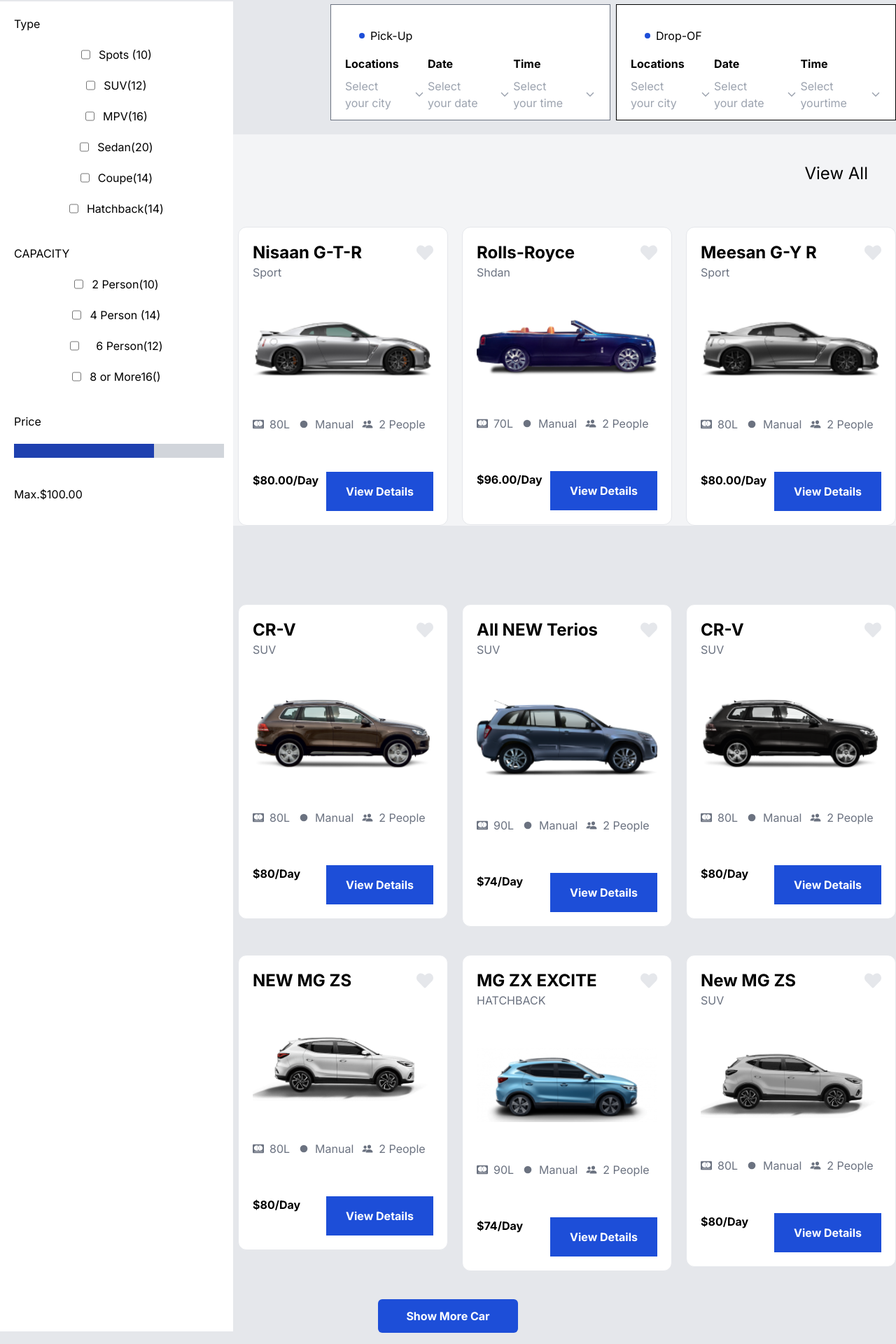
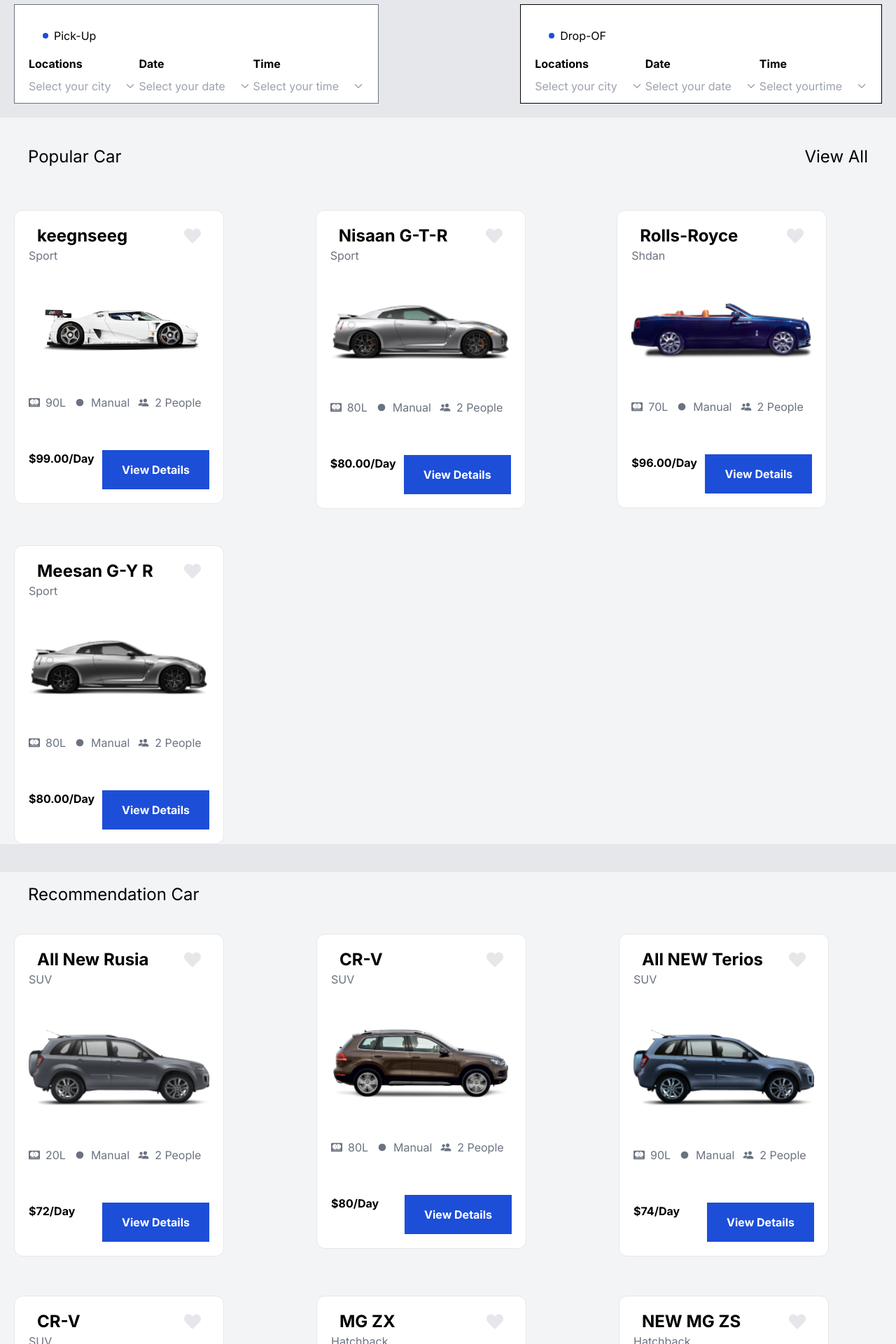
Before and after one commit to UROOBAYASEEN/step3, a Next.js app: page / in a window 1280 px wide. Shown: the part 484-2404 px from the top of the page at 70% size. Built offline with nearby package versions, Linux system fonts and the light colour scheme.

Commit message:
Your descriptive commit message

```diff
--- a/app/Car/page.tsx
+++ b/app/Car/page.tsx
@@ -1,12 +1,23 @@
 import React from 'react'
 import Popolarcar from '../mycomponets/Popolarcar'
 import RecomdeCar from '../mycomponets/RecomdeCar'
+import SideBar from '../mycomponets/SideBar'
 
 const page = () => {
   return (
     <div>
+
+      <div className='flex bg-gray-100'>
+        <div className=''><SideBar/></div>
+        <div className=''>
         <Popolarcar/>
         <RecomdeCar/>
+        </div>
+
+      </div>
+
+
+
     </div>
   )
 }
--- a/app/mycomponets/Header.tsx
+++ b/app/mycomponets/Header.tsx
@@ -11,19 +11,28 @@
 
 
 const Header = () => {
-  const [hamburguer, sethamburguer] = useState(false)
+  const [hamburguer, sethamburguer] = useState(true)
+
+
   return (
     <div className=' flex justify-between mx-2'>
+
       <div className='flex justify-between relative gap-10'>
 
 
-      <div className="md:hidden"onClick={()=>{
-        sethamburguer(!hamburguer)
+      <div className="md:hidden" onClick={
+        ()=>{
+          sethamburguer(!hamburguer)
+        }
+      }><GiHamburgerMenu className="font-bold text-3xl mt-5 " /></div>
+      {
+        hamburguer &&  <div className='fixed top-10'>
+          <div className='z-[100%]'></div>
+
+          </div>
       }
-      } ><GiHamburgerMenu className="font-bold text-3xl mt-5 " /></div>
-      {
-        hamburguer &&  <SideBar/>
-      }
+
+
        <Link href="/"> <h1 className='text-2xl font-bold text-blue-700 text-center mt-4'>Mornet</h1></Link>
         <div className=' hidden lg:inline'>
         <input type='text' placeholder='search some thing here' className='w-[400px] text-center border border-gray-300  p rounded-lg my-5'></input>
--- a/app/mycomponets/Headerone.tsx
+++ b/app/mycomponets/Headerone.tsx
@@ -39,8 +39,8 @@
         <button className='bg-blue-800 text-white px-9 py-3 mt-5 ml-5 rounded-md'>Rental Car</button>
     </div>
     </div>
-    <div className=' gap-2 justify-end  mt-6  md:flex '>
-      <div className='w-[400px]  border border-gray-500 bg-white px-5 py-3'>
+    <div className=' gap-2 justify-between mx-5  mt-6  md:flex '>
+      <div className='  border border-gray-500 bg-white px-5 py-3'>
         <div className='flex items-center gap-2 mt-5 ml-5'><span className='h-2 w-2 bg-blue-700 rounded-full'></span><span>Pick-Up</span></div>
         <div className='flex justify-center gap-1 mt-4'>
           <div>
@@ -62,7 +62,7 @@
 
         </div>
       </div>
-      <div className='w-[400px]  border border-black bg-white py-3'>
+      <div className='  border border-black bg-white py-3'>
 
       <div className='    bg-white px-5'>
         <div className='flex items-center gap-2 mt-5 ml-5'><span className='h-2 w-2 bg-blue-700 rounded-full'></span><span>Drop-OF</span></div>
--- a/app/mycomponets/Popolarcar.tsx
+++ b/app/mycomponets/Popolarcar.tsx
@@ -35,14 +35,14 @@
         },
     ]
   return (
-    <div className=' mt-5 bg-gray-100'>
+    <div className=' mt-5 bg-gray-100 overflow-x-hidden'>
         <div className='flex justify-between'>
         <h1 className='mt-10 mx-10 mb-5 text-2xl'>Popular Car</h1>
         <h1 className='mt-10 mx-10 mb-5 text-2xl'>View All</h1>
         </div>
 
 
-    <div className=' grid grid-cols-1 md:grid-cols-2  lg:grid-cols-4 '>
+    <div className=' grid grid-cols-1 md:grid-cols-2  lg:grid-cols-3 gap-3 '>
 
 {imageData.map((val,ind)=>
 <div key={ind} className='ml-5'>
--- a/app/mycomponets/Products.tsx
+++ b/app/mycomponets/Products.tsx
@@ -12,7 +12,7 @@
   return (
     <div className='   mt-10 border bg-white py-5 px-5  w-[300px] rounded-xl'>
 
-        <div className='flex justify-between items-center text-center ' >
+        <div className='flex justify-between px-3 items-center text-center ' >
             <h1 className='font-bold text-2xl'>{name}</h1>
             <p>{<FaHeart  className={`text-2xl ${white}`} onClick={()=>{
 
--- a/app/mycomponets/RecomdeCar.tsx
+++ b/app/mycomponets/RecomdeCar.tsx
@@ -35,7 +35,7 @@
             lenght:"80",
             purpose:"SUV"
         },
-        { name:"MG ZX EXCLUSIVE",
+        { name:"MG ZX",
             image:car8,
             rent:'$76',
             lenght:"70",
@@ -45,7 +45,7 @@
             image:car9,
             rent:'$80',
             lenght:"80",
-            purpose:""
+            purpose:"Hatchback"
         },
         { name:"MG ZX EXCITE",
             image:car10,
@@ -62,11 +62,11 @@
     ]
   return (
 
-    <div className=' mt-10 bg-gray-200'>
+    <div className=' mt-10 bg-gray-100 overflow-x-hidden'>
         <div>
-        <h1 className='ml-10 text-2xl'>Recommendation Car</h1>
+        <h1 className='ml-10 text-2xl mt-4'>Recommendation Car</h1>
     </div>
-    <div className='grid grid-cols-1 md:grid-cols-2  lg:grid-cols-4'>
+    <div className='grid grid-cols-1 md:grid-cols-2  lg:grid-cols-3 gap-4'>
         {data.map((val,ind)=>
         <div key={ind} className='ml-5'>
         <Products {...val}/>
--- a/app/mycomponets/SideBar.tsx
+++ b/app/mycomponets/SideBar.tsx
@@ -2,10 +2,10 @@
 
 const SideBar = () => {
   return (
-    <div className=''>
-<div className='absolute w-[26%] top-[470px] left-0 bg-white h-[1900px]  mt-4 hidden lg:inline'>
-          <h1 className='ml-5 mt-5'>Type</h1>
-          <div className='flex justify-center gap-3 mt-5'>
+    <div className='bg-white pb-[800px]'>
+<div className='w-[26%]  left-0 bg-white h-[1900px]   hidden lg:inline'>
+          <h1 className='ml-5 mt-3 pt-10'>Type</h1>
+          <div className='flex justify-center gap-3 mt-3'>
             <input type='checkbox' ></input>
             <p >Spots (10)</p>
           </div>
--- a/app/page.tsx
+++ b/app/page.tsx
@@ -11,7 +11,8 @@
 
 
       < Headerone/>
-      <SideBar/>
+
+
       <Popolarcar/>
       <RecomdeCar/>
 
```
